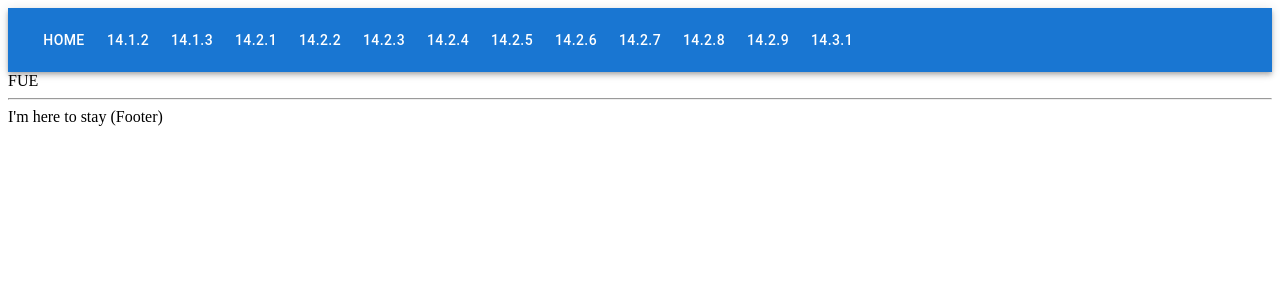
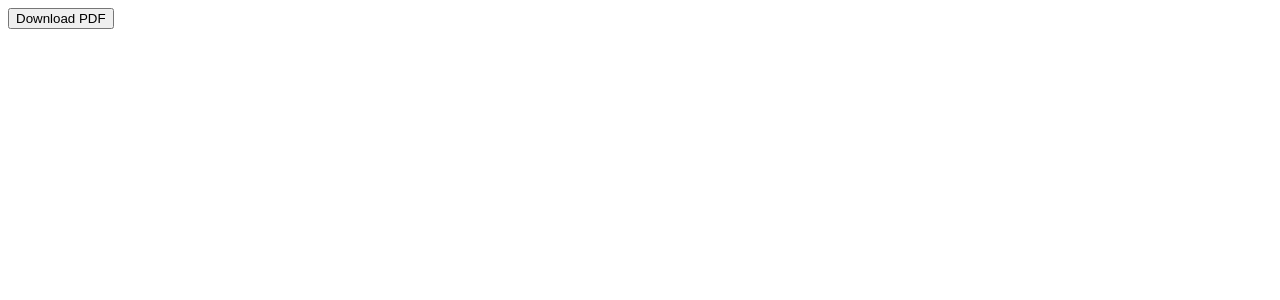
Before and after one commit to Kevin-ramos/ProyectoSW, a Next.js app: page /seccion14/14.1.1 in a window 1280 px wide. Shown: the top 300 px of the page. Built offline with nearby package versions, Linux system fonts and the light colour scheme.

Commit message:
feat: prueba de concepto reportes

```diff
--- /dev/null
+++ b/components/GenerarPdf.tsx
@@ -0,0 +1,34 @@
+
+import jsPDF from 'jspdf'
+import 'jspdf-autotable'
+import autoTable from "jspdf-autotable";
+
+export default function GeneratePDF({ person }) {
+
+    function generate() {
+        const doc = new jsPDF('l', 'pt', 'a4');
+        doc.setFontSize(25)
+        doc.setTextColor('#636363')
+        doc.setFont('helvetica', 'normal')
+        doc.text("LOS CONSEJOS SON "+person, 185, 75, {
+            align: 'center',
+            maxWidth: 300
+        })
+        autoTable(doc, {
+            html: '#listado',
+            startY: 90,
+            styles: {
+                fontSize: 8,
+                cellWidth: 'auto',
+                overflow: 'linebreak'
+            },
+        })
+
+        doc.save('listado_notarias.pdf');
+    }
+    return (
+        <div>
+            <button onClick={generate}>Download PDF</button>
+        </div>
+    )
+}
--- a/package.json
+++ b/package.json
@@ -11,6 +11,8 @@
     "@emotion/styled": "^11.10.6",
     "@mui/icons-material": "^5.11.11",
     "@mui/material": "^5.11.11",
+    "jspdf": "^2.3.1",
+    "jspdf-autotable": "^3.5.14",
     "next": "latest",
     "react": "^18.2.0",
     "react-dom": "^18.2.0"
--- a/pages/seccion14/14.1.1.tsx
+++ b/pages/seccion14/14.1.1.tsx
@@ -1,9 +1,15 @@
 import Layout from "../../components/Layout";
+import GeneratePDF from "../../components/GenerarPdf";
 
 export default function () {
+    const descargarReporte = (e)=>{
+        e.preventDefault();
+        console.log("haza aplastado para generar el reporte");
+    }
+
     return (
-        <Layout>
-            FUE
-        </Layout>
+        <>
+            <GeneratePDF person="Hola" />
+        </>
     )
  }
```
Also changed, not shown: 1 other file (tests, documents, lock files or other folders).
